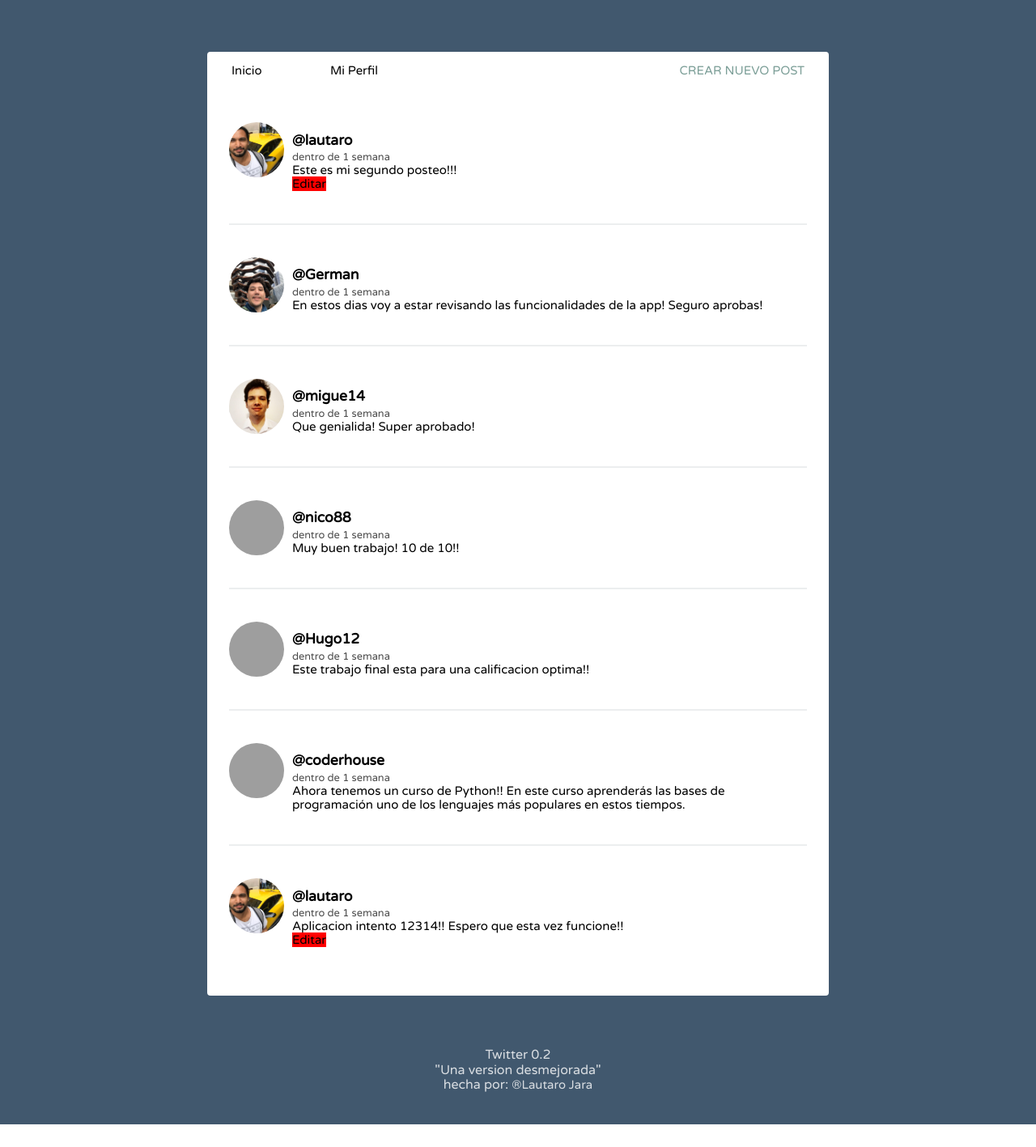
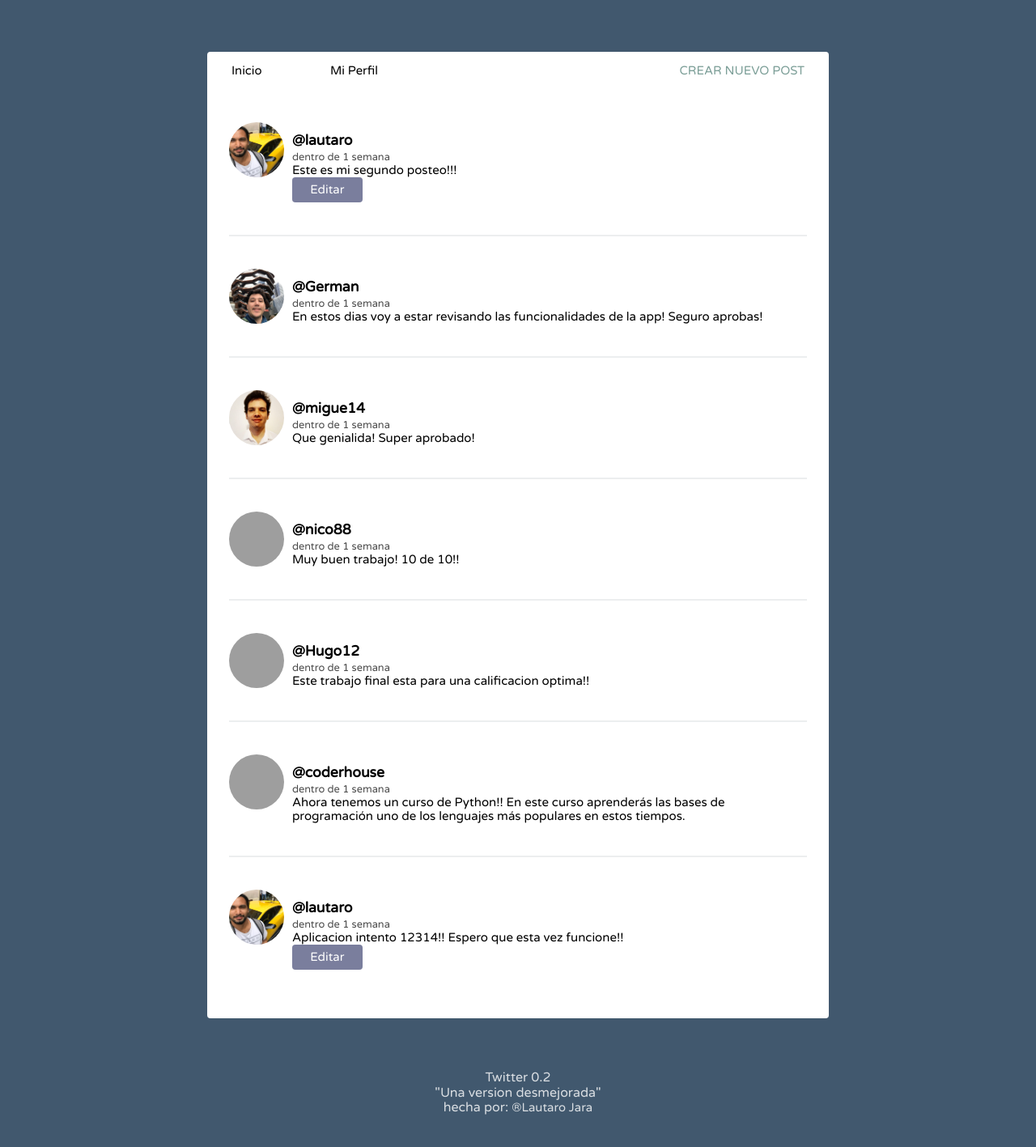
Before and after one commit to LJara92/proyecto_final_python_CoderHouse, a Django app: page / in a window 1280 px wide. Shown: the part 72-1489 px from the top of the page at 81% size. Before the commit the page ends 1461 px from the top, so only its background shows below. Run offline with Django 3.2, Linux system fonts and the light colour scheme; a user stored in the database is signed in; data comes from the database, SQL or seed files in the repository; both versions use the stored data as it was after the commit; grey boxes are pictures that could not be loaded.

Commit message:
Actualizacion

```diff
--- a/social/static/style.css
+++ b/social/static/style.css
@@ -180,11 +180,6 @@ time {
 }
 
 
-.edit{
-  background-color: red;
-
-}
-
 form {
     margin: 0;
     padding: 40px;
@@ -218,7 +213,7 @@ textarea:focus {
   border-color: #7A9D96;
   color: #2C3238;
 }
-button#submit {
+button#submit #edit {
   width: 100%;
   padding: 20px 0;
   text-align: center;
@@ -228,6 +223,10 @@ button#submit {
   border-radius: 4px;
   opacity: .8;
   transition: .35s linear;
+}
+
+.edit{
+  color: white;
 }
 
 button#submit:hover {
--- a/social/templates/social/feed.html
+++ b/social/templates/social/feed.html
@@ -12,7 +12,9 @@
             <time data-time="#">{{ post.timestamp|naturaltime }}</time>
             <div class="post">{{ post.content }}</div>
             {% if user.username == request.user.username and post.user.username == user.username %}
-                <a class="edit" href="{% url 'update-post'  post.id %}">Editar</a>
+                <button>
+                    <a class="edit" href="{% url 'update-post'  post.id %}">Editar</a>
+                </button>
             {% endif %}
         </div>
     </div>
--- a/social/urls.py
+++ b/social/urls.py
@@ -18,4 +18,4 @@ urlpatterns = [
     path('profile/updatePost/<str:pk>/', views.updatePost, name='update-post'),
     path('edit_profile/', views.edit_profile, name='edit_profile'),
 
-] + static(settings.MEDIA_URL, document_root=settings.MEDIA_ROOT)
+]
--- a/social_django/urls.py
+++ b/social_django/urls.py
@@ -15,8 +15,10 @@ Including another URLconf
 """
 from django.contrib import admin
 from django.urls import path, include
+from django.conf import settings
+from django.conf.urls.static import static
 
 urlpatterns = [
     path('admin/', admin.site.urls),
     path('', include('social.urls')),
-]
+] + static(settings.MEDIA_URL, document_root=settings.MEDIA_ROOT)
```
Also changed, not shown: db.sqlite3.
